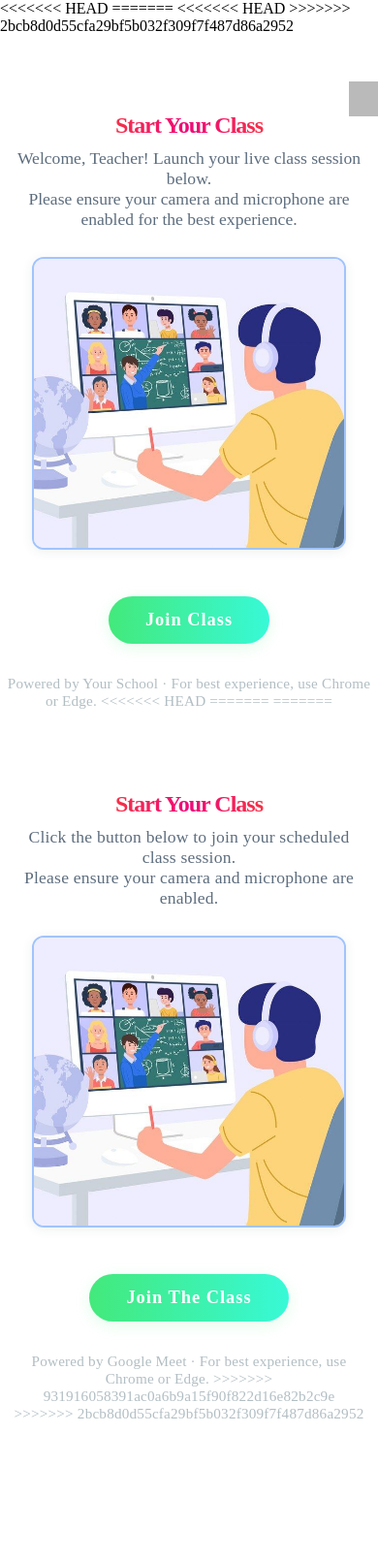
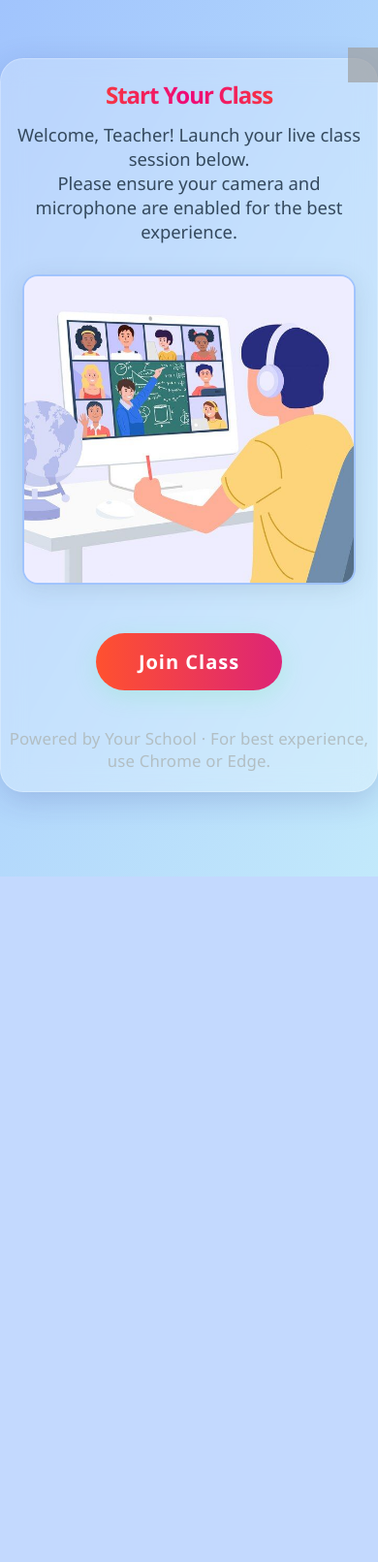
Before and after one commit to Sakib-Hossaine/DJANGO-Project, a Django app: page /teacher-class-call/ in a window 390 px wide. Shown: the top 1611 px of the page at 97% size. After the commit the page ends 904 px from the top, so only its background shows below. Run offline with Django 5.2, Linux system fonts and the light colour scheme; grey boxes are pictures that could not be loaded.

Commit message:
Resolve merge conflicts in teacherclasscall.html and update background styles

```diff
--- a/templates/users/teacherclasscall.html
+++ b/templates/users/teacherclasscall.html
@@ -7,24 +7,12 @@
     <meta name="viewport" content="width=device-width, initial-scale=1.0">
     <style>
         body {
-<<<<<<< HEAD
             background: linear-gradient(120deg, #a1c4fd 0%, #c2e9fb 100%);
-=======
-<<<<<<< HEAD
-            background: linear-gradient(120deg, #a1c4fd 0%, #c2e9fb 100%);
-=======
-            background: linear-gradient(135deg, #e0eafc, #cfdef3);
->>>>>>> 931916058391ac0a6b9a15f90f822d16e82b2c9e
->>>>>>> 2bcb8d0d55cfa29bf5b032f309f7f487d86a2952
             font-family: 'Segoe UI', Arial, sans-serif;
             margin: 0;
             padding: 0;
             min-height: 100vh;
         }
-<<<<<<< HEAD
-=======
-<<<<<<< HEAD
->>>>>>> 2bcb8d0d55cfa29bf5b032f309f7f487d86a2952
         .glass {
             background: rgba(255,255,255,0.25);
             box-shadow: 0 8px 32px 0 rgba(31, 38, 135, 0.18);
@@ -124,85 +112,6 @@
         @media (max-width: 600px) {
             .meet-container {
                 padding: 20px 4px;
-<<<<<<< HEAD
-=======
-=======
-        .meet-container {
-            max-width: 480px;
-            margin: 60px auto;
-            background: #fff;
-            border-radius: 18px;
-            box-shadow: 0 8px 32px rgba(44, 62, 80, 0.15);
-            padding: 40px 32px 32px 32px;
-            text-align: center;
-        }
-        .meet-logo {
-            width: 80px;
-            margin-bottom: 18px;
-        }
-        .meet-title {
-            font-size: 2.2rem;
-            font-weight: 700;
-            color: #2c3e50;
-            margin-bottom: 10px;
-        }
-        .meet-desc {
-            color: #5d6d7e;
-            font-size: 1.1rem;
-            margin-bottom: 28px;
-        }
-        .meet-link-box {
-            background: #f4f8fb;
-            border-radius: 10px;
-            padding: 18px 12px;
-            margin-bottom: 30px;
-            font-size: 1.05rem;
-            word-break: break-all;
-            color: #2980b9;
-            border: 1px solid #e1eaf2;
-        }
-
-        .meet-image-box {
-         margin-bottom: 30px;
-     }
-     .class-illustration {
-         width: 100%;
-         max-width: 320px;
-         border-radius: 12px;
-         box-shadow: 0 2px 12px rgba(44, 62, 80, 0.08);
-         margin: 0 auto;
-         display: block;
-     }
-
-
-        .join-btn {
-            display: inline-block;
-            background: linear-gradient(90deg, #43e97b 0%, #38f9d7 100%);
-            color: #fff;
-            font-size: 1.15rem;
-            font-weight: 600;
-            padding: 14px 38px;
-            border: none;
-            border-radius: 30px;
-            box-shadow: 0 4px 16px rgba(67, 233, 123, 0.15);
-            cursor: pointer;
-            transition: background 0.2s, transform 0.2s;
-            text-decoration: none;
-        }
-        .join-btn:hover {
-            background: linear-gradient(90deg, #38f9d7 0%, #43e97b 100%);
-            transform: translateY(-2px) scale(1.03);
-        }
-        .meet-footer {
-            margin-top: 32px;
-            color: #b2bec3;
-            font-size: 0.95rem;
-        }
-        @media (max-width: 600px) {
-            .meet-container {
-                padding: 24px 8px;
->>>>>>> 931916058391ac0a6b9a15f90f822d16e82b2c9e
->>>>>>> 2bcb8d0d55cfa29bf5b032f309f7f487d86a2952
             }
             .meet-title {
                 font-size: 1.5rem;
@@ -211,10 +120,6 @@
     </style>
 </head>
 <body>
-<<<<<<< HEAD
-=======
-<<<<<<< HEAD
->>>>>>> 2bcb8d0d55cfa29bf5b032f309f7f487d86a2952
     <div class="meet-container glass">
         <div class="sparkle"></div>
 
@@ -231,26 +136,6 @@
         </a>
         <div class="meet-footer">
             Powered by Your School &middot; For best experience, use Chrome or Edge.
-<<<<<<< HEAD
-=======
-=======
-    <div class="meet-container">
-
-        <div class="meet-title">Start Your Class</div>
-        <div class="meet-desc">
-            Click the button below to join your scheduled class session.<br>
-            Please ensure your camera and microphone are enabled.
-        </div>
-        <div class="meet-image-box">
-         <img src="{% static 'images/cls.jpg' %}" alt="Online Class" class="class-illustration">
-     </div>
-        <a href="https://meet.google.com/qwy-nmqw-gvz" target="_blank" class="join-btn">
-            Join The Class
-        </a>
-        <div class="meet-footer">
-            Powered by Google Meet &middot; For best experience, use Chrome or Edge.
->>>>>>> 931916058391ac0a6b9a15f90f822d16e82b2c9e
->>>>>>> 2bcb8d0d55cfa29bf5b032f309f7f487d86a2952
         </div>
     </div>
 </body>
```
Also changed, not shown: db.sqlite3.
